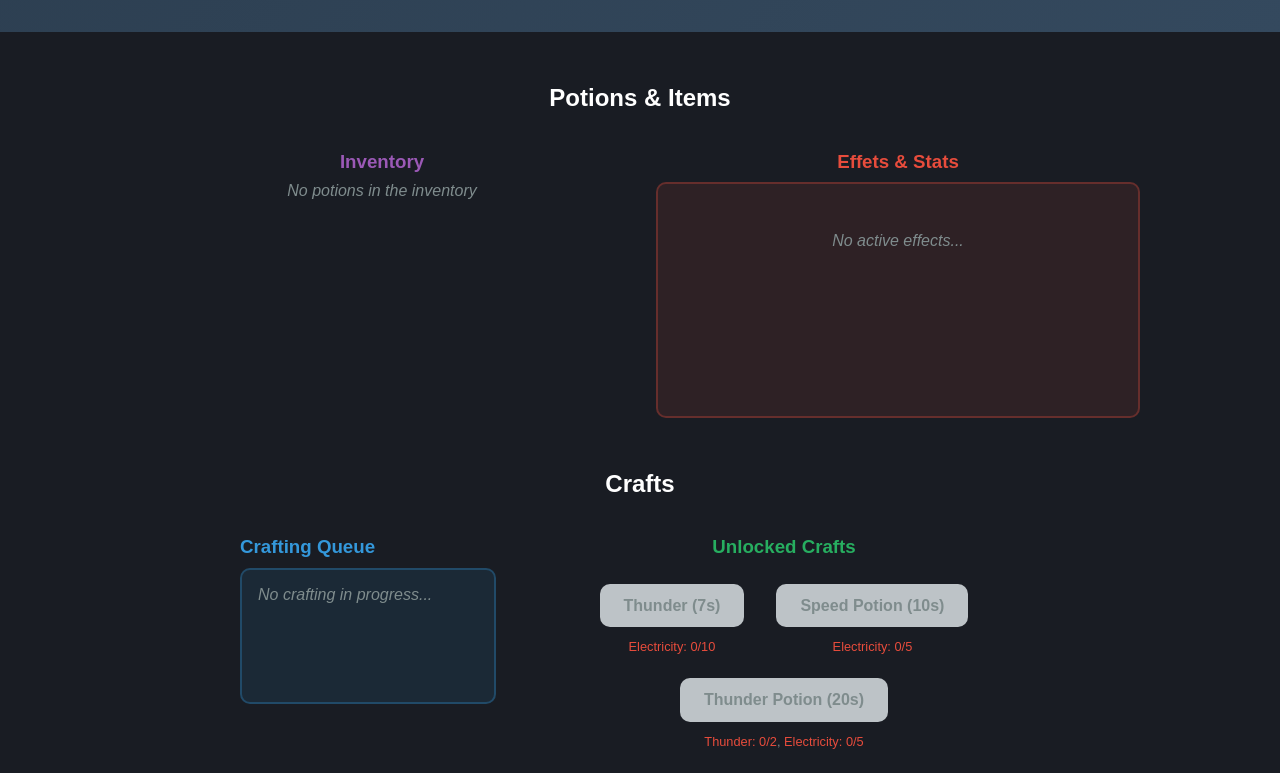
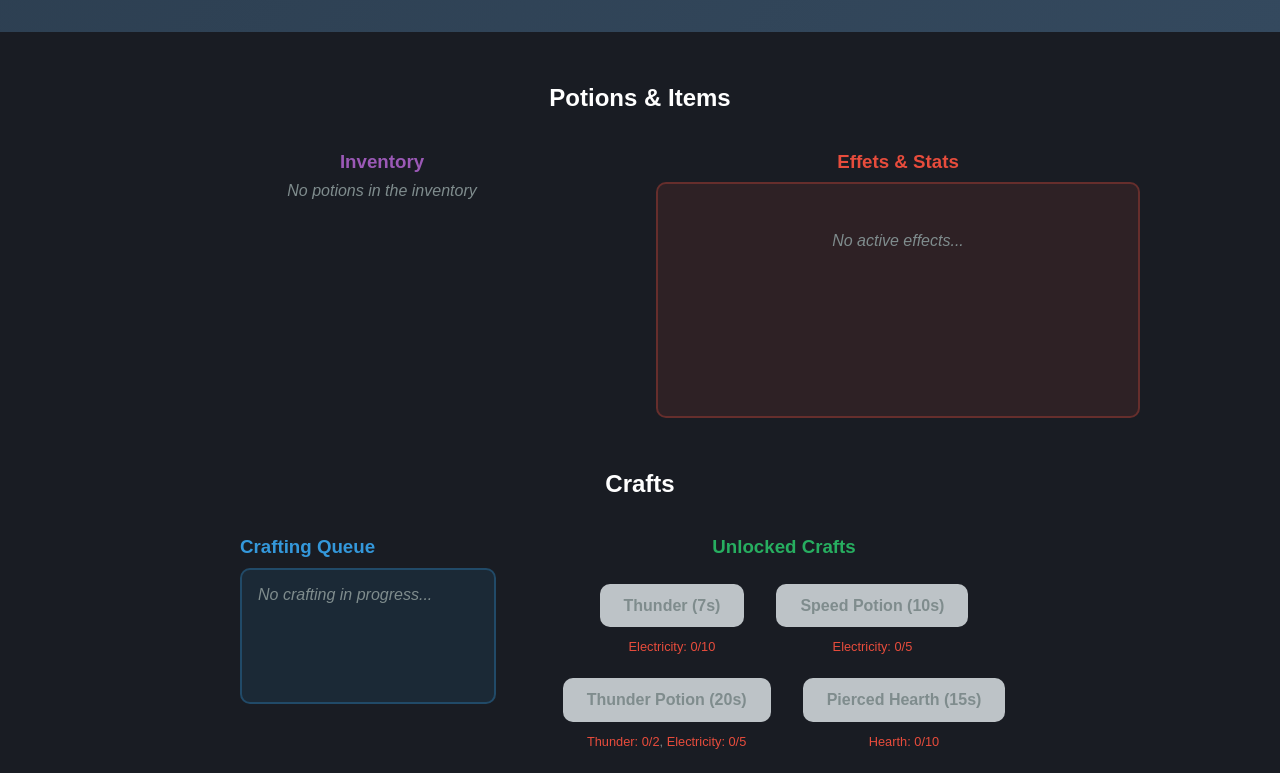
Before and after one commit to Miroirsky/Cards, a plain HTML site: page index.html in a window 1280 px wide. Shown: the part 909-1682 px from the top of the page. Drawn offline with Linux system fonts and the light colour scheme.

Commit message:
Update 1.14.2

```diff
--- a/index.html
+++ b/index.html
@@ -8,7 +8,7 @@
 <body>
     <div id="blur-overlay" style="position:fixed;top:0;left:0;width:100vw;height:100vh;z-index:2000;background:rgba(255,255,255,0.2);backdrop-filter:blur(6px);display:none;"></div>
     <!-- Update Text -->
-    <div class="update-text">Update 1.14.1</div>
+    <div class="update-text">Update 1.14.2</div>
     <div id="last-connection" style="position:fixed;top:50%;left:50%;transform:translate(-50%,-50%);font-size:1.2em;color:#3498db;background:rgba(255,255,255,0.97);padding:2em 2.5em;border-radius:25px;z-index:2001;text-align:center;box-shadow:0 8px 40px rgba(52,152,219,0.15);display:none;"></div>
 
     <!-- Interface Roll -->
--- a/rng.js
+++ b/rng.js
@@ -13,6 +13,8 @@ const items = [
     { name: "Ice Spikes", chance: 150, rollable: true },
     { name: "Apple", chance: 200, rollable: true },
     { name: "Electricity", chance: 250, rollable: true },
+    { name: "Hearth", chance: 500, rollable: true },
+    { name: "Pierced Hearth", chance: 5000, rollable: true },
     { name: "Thunder", chance: 2500, rollable: false },
     { name: "Infinity", chance: 1000000000, rollable: false }
 ];
@@ -31,7 +33,7 @@ const potions = [
         name: "Thunder Potion",
         type: "rollspeed",
         power: 3,
-        duration: 180000, // 50 rolls
+        duration: 180000, // 30 minutes
         image: "Thunder.png",
         effectType: "time" // Effet basé sur le temps
     }
@@ -44,7 +46,8 @@ const cardsGroupes = [
     { name: "Planets", content: ["Mars", "Earth"], color: "rgb(54, 54, 54)" },
     { name: "Weapons", content: ["Sword"], color: "rgb(30, 30, 30)" },
     { name: "Monster Loot", content: ["Bones"], color: "rgb(165, 33, 0)" },
-    { name: "Energy", content: ["Electricity", "Thunder"], color: "rgb(255, 245, 53)" }
+    { name: "Energy", content: ["Electricity", "Thunder"], color: "rgb(255, 245, 53)" },
+    { name: "Body Parts", content: ["Bones", "Hearth", "Pierced Hearth"], color: "rgb(207, 43, 88)" }
 ];
 
 let collection = {};
@@ -98,6 +101,13 @@ const craftRecipes = [
         ],
         time: 20000,
         type: "potion"
+    },
+	{
+        name: "Pierced Hearth",
+        ingredients: [
+            { name: "Hearth", amount: 10 }
+        ],
+        time: 15000,
     }
 ];
 
```
Also changed, not shown: Cards-Icons/Hearth.png (added), Cards-Icons/Pierced Heart.png (added), 2 other files.
